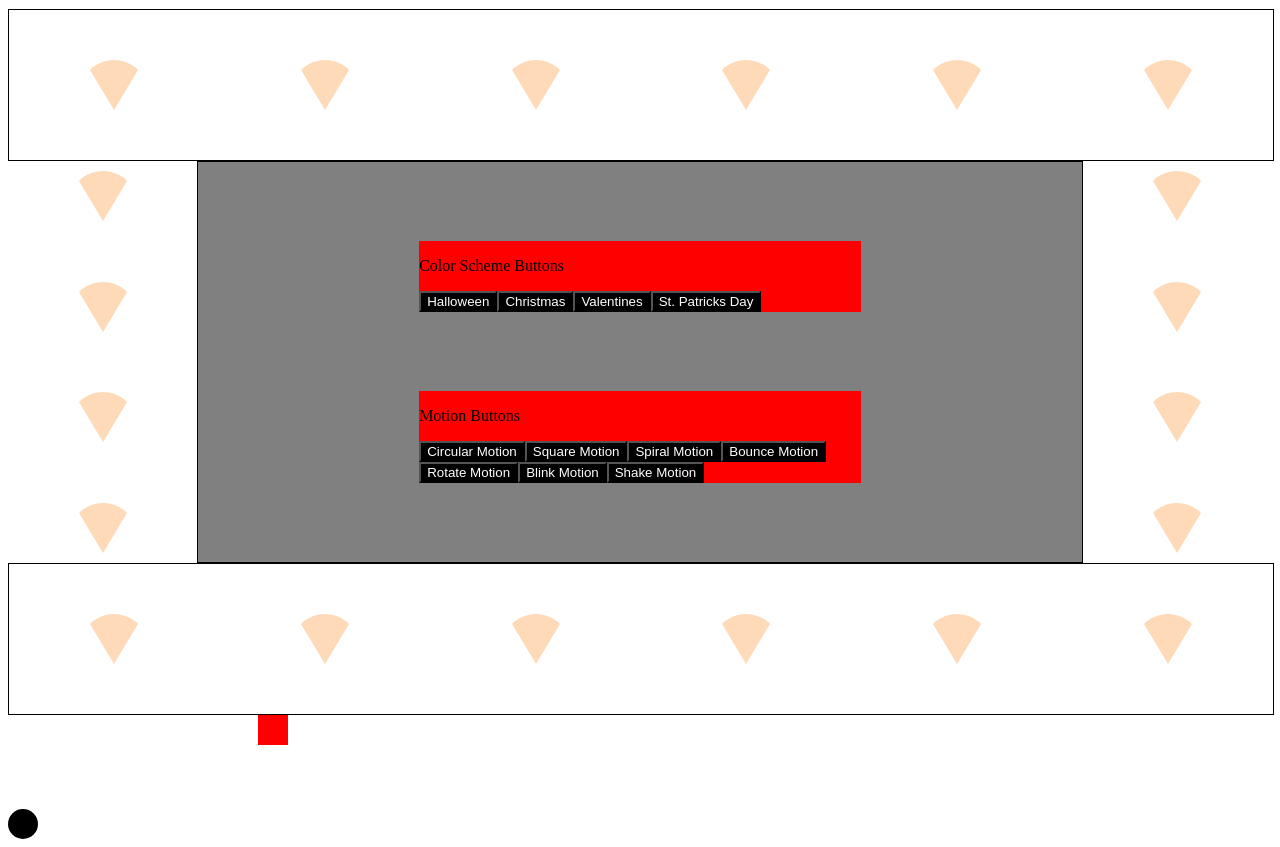
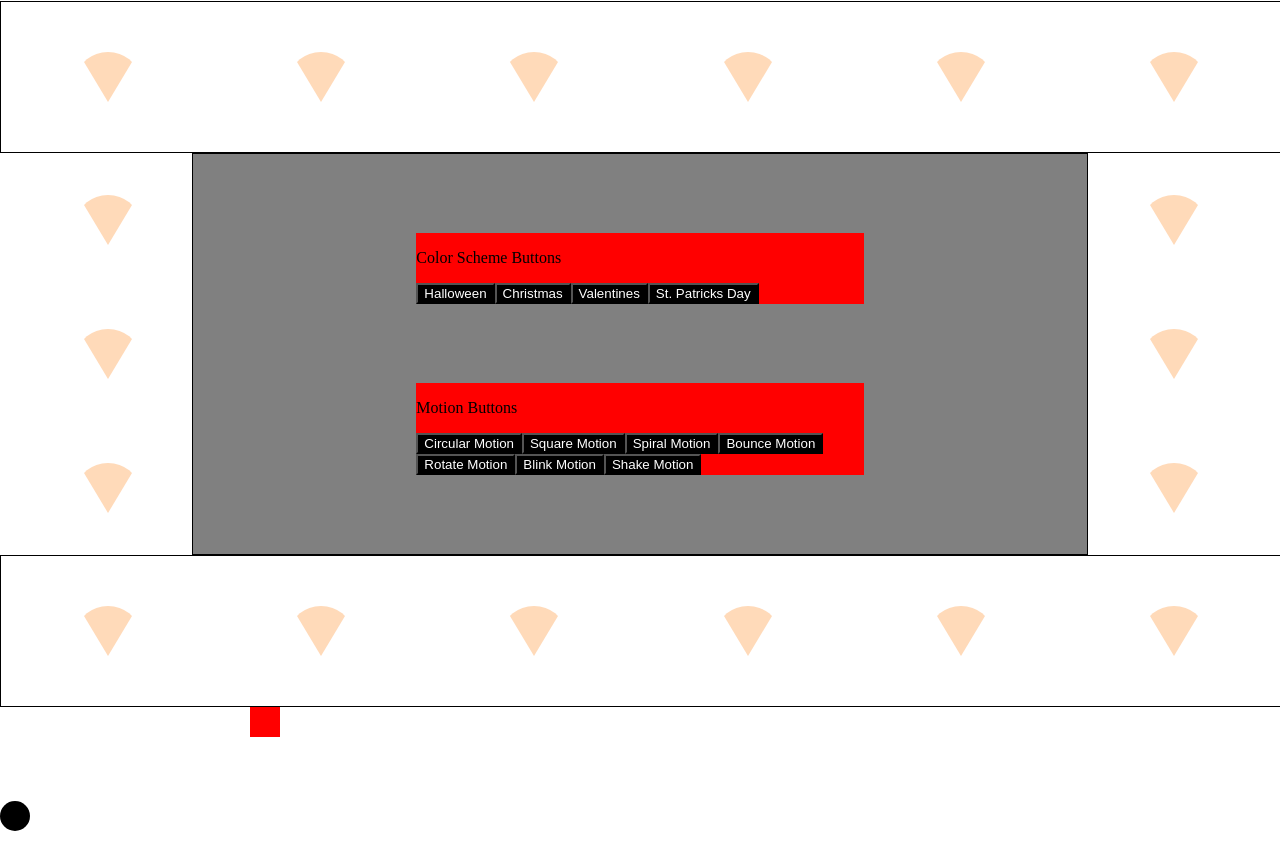
Before and after one commit to audiomuse1/portfolio-project-colorify-app, a website: page index.html in a window 1280 px wide. Shown: the part 79-926 px from the top of the page. Drawn offline with nearby package versions, Linux system fonts and the light colour scheme.

Commit message:
Lights lined up

```diff
--- a/index.css
+++ b/index.css
@@ -1,3 +1,7 @@
+
+body {
+  margin: 0px;
+}
 .header {
     display: flex;
     flex-direction: column;
@@ -60,8 +64,8 @@
     width: 15%;
     display: flex;
     flex-direction: column;
-    justify-content: space-between;
-    align-items: center;
+    justify-content: space-around;
+
   }
 
   .container__lightbulb {
--- a/src/index.js
+++ b/src/index.js
@@ -4,6 +4,9 @@
 
 //===================================================LIGHTBULB SECTION================================================//
 //====================================================================================================================//
+
+
+
 
 //Creating lightbulbs
   var lightBulb;
@@ -30,17 +33,66 @@
       lightsContainerBottom.append(lightBulb);
     }
 
-    for (var i=0; i<4; i++) {
+    for (var i=0; i<3; i++) {
       createLightbulbs();
       lightSidebarLeft.append(lightBulb);
     }
 
-    for (var i=0; i<4; i++) {
+    for (var i=0; i<3; i++) {
       createLightbulbs();
       lightSidebarRight.append(lightBulb);
     }
   }
   appendLightbulbs();
+
+
+  function alignSidebar() {
+
+  var topRow = document.querySelectorAll('.container--lightbulbs')[0];
+  var topRowLeftBulb = topRow.querySelectorAll('.container__lightbulb')[0];
+  var topRowRightBulb = topRow.querySelectorAll('.container__lightbulb')[5];
+
+
+  var leftSidebar = document.querySelector('.container__sidebar--left');
+  var leftSidebarLightbulbs = leftSidebar.querySelectorAll('.container__lightbulb');
+
+
+
+
+  if (topRowLeftBulb && leftSidebarLightbulbs.length > 0) {
+    console.log("hi");
+    var firstLightbulbRect = topRowLeftBulb.getBoundingClientRect();
+    var lastLightbulbRect = topRowRightBulb.getBoundingClientRect();
+    var sidebarRect = leftSidebar.getBoundingClientRect();
+
+    var offsetX = firstLightbulbRect.left - sidebarRect.left;
+
+    console.log(offsetX )
+
+    leftSidebarLightbulbs.forEach(function(lightbulb) {
+      lightbulb.style.marginLeft = offsetX + 'px'
+    });
+  }
+
+
+  var rightSidebar = document.querySelector('.container__sidebar--right');
+  var rightSidebarLightbulbs = rightSidebar.querySelectorAll('.container__lightbulb');
+
+  if (topRowRightBulb && rightSidebarLightbulbs.length > 0) {
+    console.log("yoi");
+    var lastLightbulbRect = topRowRightBulb.getBoundingClientRect();
+    var sidebarRect = rightSidebar.getBoundingClientRect();
+
+    var offsetXLast = lastLightbulbRect.left - sidebarRect.left;
+    console.log("yo",offsetXLast)
+
+    rightSidebarLightbulbs.forEach(function(lightbulb) {
+      lightbulb.style.marginLeft = offsetXLast + 'px'
+    });
+  }
+}
+
+alignSidebar();
 
 
 
@@ -150,19 +202,25 @@ function changeBackgroundColor(className, element, color) {
   //Circular Motion
 
  var circularMotion = anime({
+
     targets: '.container__lightbulb',
     autoplay: false,
-    keyframes: [
-      {translateY: -40},
-      {translateX: 50},
-      {translateY: 40},
-      {translateX: 0},
-      {translateY: 0}
-    ],
-    duration: 4000,
+    duration: 20000,
     easing: 'easeOutElastic(1, .8)',
-    loop: true
-  })
+    loop: true,
+    update: function(animation) {
+      var progress = animation.progress * 0.2; // Adjust the factor as needed for desired speed
+      var angle = progress * 2 * Math.PI; // Convert progress to radians
+      var radius = 20; // Adjust the radius as needed
+
+      var translateX = Math.cos(angle) * radius;
+      var translateY = Math.sin(angle) * radius;
+
+      animation.animatables.forEach(function(animatable) {
+        animatable.target.style.transform = 'translate(' + translateX + 'px, ' + translateY + 'px)';
+      });
+    }
+  });
 
   //Square Motion
   var squareMotion = anime({
```
Also changed, not shown: index.html (+3 -0 lines).
